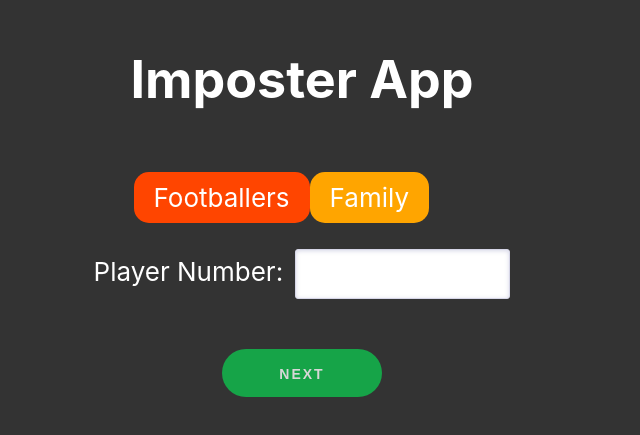
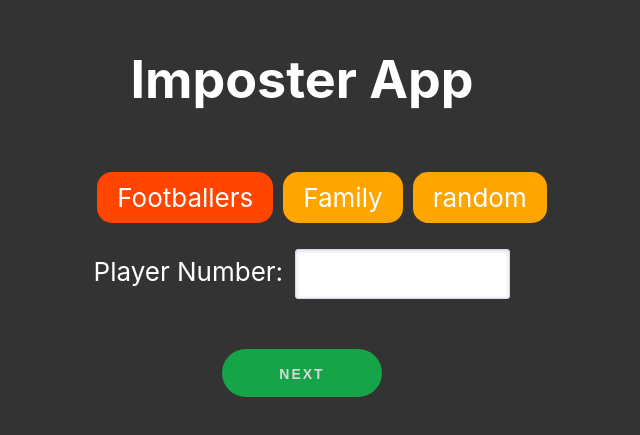
Before and after one commit to mhmdm97/imposter-app, a React (Create React App) app: page / in a window 1280 px wide. Shown: the part 195-630 px from the top of the page, without its empty margins (338-978 px from the left). Built offline with nearby package versions, Linux system fonts and the light colour scheme; the HTML template or start-up script is replaced by a standard one.

Commit message:
updated lists

```diff
--- a/src/constants/constants.js
+++ b/src/constants/constants.js
@@ -155,6 +155,31 @@ export const itemLists = [
         "Khalto Souhair",
         "Khalto Joumana",
         "Mama Hiba",
+        "The Original Birth Giver",
+        "Khalo Houssam"
       ]
+  },
+  {
+    title: "random",
+    list: [
+      "shakhtoura",
+      "safine",
+      "sikine",
+      "takhet",
+      "bayda",
+      "niswen",
+      "mistashfa",
+      "hmar",
+      "ketchup",
+      "khardal",
+      "kharma",
+      "kousa",
+      "sayara",
+      "golf 6 gti red",
+      "tommy (the cat)",
+      "kobe (the og cat)",
+      "Arnold Schwarznigger",
+      "Abdullah hbb albe w 3youne"
+    ]
   }
 ];
```
